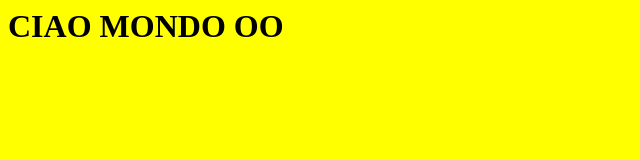
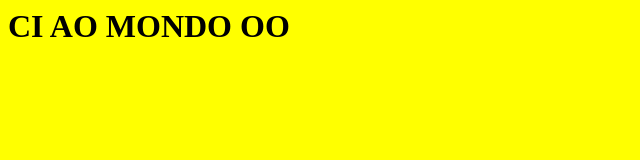
Before and after one commit to pasqualedabundo/mio-server, a plain HTML site: page index.html in a window 1280 px wide. Shown: the whole page, without its empty margins (0-640 px from the left). Drawn offline with Linux system fonts and the light colour scheme.

Commit message:
Update index.html

```diff
--- a/index.html
+++ b/index.html
@@ -1,6 +1,6 @@
 <html>
   <head> <title> first page </title></head>
   <body bgcolor=yellow >
-    <h1> CIAO   MONDO  OO </h1>
+    <h1> CI AO   MONDO  OO </h1>
   </body>
 </html>
```
